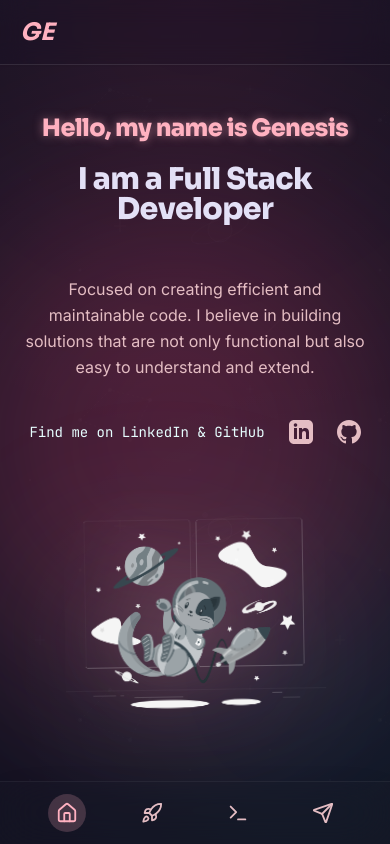
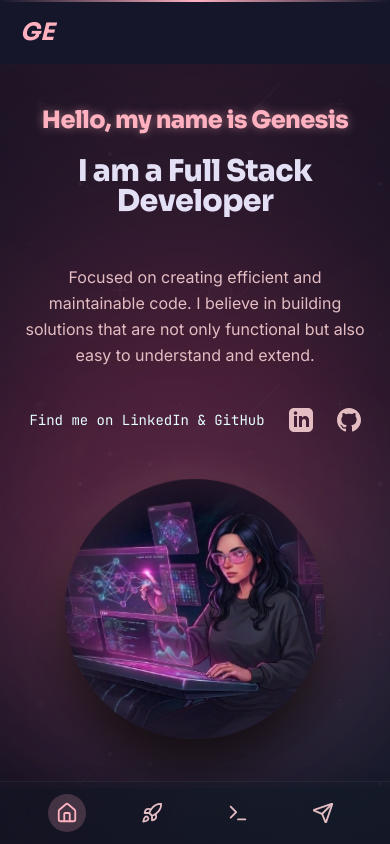
Before and after one commit to GenesisJED/porfolio, a Next.js app: page / in a window 390 px wide. Shown: the top 844 px of the page. Built offline with nearby package versions, Linux system fonts and the light colour scheme.

Commit message:
new changes

```diff
--- a/src/app/components/Header.js
+++ b/src/app/components/Header.js
@@ -10,7 +10,8 @@ const Navbar = () => {
   }, []);
 
   return (
-    <nav className="fixed top-0 w-full z-50 bg-surface/10 backdrop-blur-md border-b border-white/10 shadow-sm transition-all duration-300">
+    <nav className="relative lg:fixed top-0 w-full z-50 bg-[#16162a] transition-all duration-300">
+      <div className="absolute inset-x-0 top-0 h-[1.5px] bg-gradient-to-r from-transparent via-primary to-transparent"></div>
       <div className="flex justify-between items-center max-w-[1280px] mx-auto px-5 md:px-6 py-4">
         <a
           href="#"
--- a/src/app/components/HeroSection.js
+++ b/src/app/components/HeroSection.js
@@ -5,18 +5,18 @@ const HeroSection = () => {
   return (
     <section
       id="home"
-      className="relative w-full overflow-hidden min-h-[80vh] flex items-center justify-center pt-28 pb-12 md:pt-32 md:pb-16"
+      className="relative w-full overflow-hidden min-h-[80vh] flex items-center justify-center pt-10 pb-12 md:pt-32 md:pb-16"
     >
       <div
         className="pattern-bg"
-        style={{ opacity: 0.15 }}
+        style={{ opacity: 0.35 }}
         suppressHydrationWarning
       ></div>
 
       <div className="absolute top-1/4 -left-16 w-[480px] h-[480px] bg-primary-container/25 blur-[100px] rounded-full z-[-1] pointer-events-none"></div>
 
       <div className="w-full max-w-[1280px] mx-auto px-5 md:px-6 flex flex-col lg:flex-row items-center justify-center gap-12 lg:gap-20">
-        <div className="w-full lg:w-1/2 flex flex-col gap-6 z-10 relative items-center text-center lg:items-start lg:text-left">
+        <div className="w-full lg:w-1/2 flex flex-col gap-6 z-10 relative items-center text-center lg:items-start lg:text-left animate-fade-in-up">
           <div>
             <h1 className="font-headline text-3xl sm:text-4xl md:text-[44px] lg:text-[52px] xl:text-[56px] font-extrabold text-on-surface leading-[1.3] tracking-[-0.02em] mb-6">
               <span className="block text-primary text-glow-primary text-2xl sm:text-3xl md:text-[28px] lg:text-[32px] xl:text-[36px] mb-5">
@@ -26,7 +26,7 @@ const HeroSection = () => {
             </h1>
           </div>
 
-          <p className="text-base md:text-lg text-on-surface-variant max-w-xl leading-relaxed mt-1">
+          <p className="text-base md:text-lg text-on-surface-variant max-w-xl leading-relaxed mt-0 md:mt-1">
             {BaseInfo.description}
           </p>
 
@@ -35,7 +35,7 @@ const HeroSection = () => {
               Find me on LinkedIn &amp; GitHub
             </span>
             <a
-              className="text-on-surface-variant hover:text-primary transition-colors duration-300"
+              className="text-on-surface-variant hover:text-primary transition-all duration-300 ease-out hover:scale-105"
               href="https://www.linkedin.com/in/g%C3%A9nesis-e-602b151b4/"
               target="_blank"
               rel="noopener noreferrer"
@@ -46,7 +46,7 @@ const HeroSection = () => {
               </svg>
             </a>
             <a
-              className="text-on-surface-variant hover:text-primary transition-colors duration-300"
+              className="text-on-surface-variant hover:text-primary transition-all duration-300 ease-out hover:scale-105"
               href="https://github.com/GenesisJED"
               target="_blank"
               rel="noopener noreferrer"
@@ -59,11 +59,11 @@ const HeroSection = () => {
           </div>
         </div>
 
-        <div className="w-full lg:w-1/2 flex justify-center relative">
-          <div className="absolute inset-0 bg-gradient-to-tr from-primary/10 to-transparent rounded-full blur-3xl z-[-1]"></div>
+        <div className="w-full lg:w-1/2 flex justify-center relative animate-fade-in-up" style={{ animationDelay: "0.2s" }}>
+          <div className="absolute inset-0 bg-gradient-to-tr from-primary/10 to-transparent rounded-full blur-3xl z-[-1] animate-pulse-glow"></div>
           <div className="hero-dev-float hero-image-wrapper relative">
             <img
-              src="/images/cat-hero.png"
+              src="/images/banner-img.png"
               alt="Desarrolladora de software"
               className="hero-image"
             />
--- a/src/app/components/ProjectSection.js
+++ b/src/app/components/ProjectSection.js
@@ -28,7 +28,7 @@ const ProjectSection = () => {
           {projects.map(({ id, image, title, description, url, github }) => (
             <article
               key={id}
-              className="glass-card rounded-xl overflow-hidden flex flex-col group transition-all duration-300 hover:-translate-y-2"
+              className="glass-card glass-card-hover rounded-xl overflow-hidden flex flex-col group"
             >
               <div className="relative h-48 bg-surface-container-high overflow-hidden border-b border-white/5">
                 {image ? (
--- a/src/app/components/SkillsSection.js
+++ b/src/app/components/SkillsSection.js
@@ -28,7 +28,7 @@ const SkillsSection = () => {
             return (
               <div
                 key={cat}
-                className="glass-card p-6 md:p-8 rounded-xl flex flex-col h-full"
+                className="glass-card glass-card-hover p-6 md:p-8 rounded-xl flex flex-col h-full"
               >
                 <div className="flex items-center gap-3 mb-6">
                   <div className={`w-2 h-2 rounded-full ${config.dot} ${config.glow}`}></div>
@@ -39,10 +39,10 @@ const SkillsSection = () => {
 
                 <div className="flex flex-wrap gap-3 mt-auto">
                   {SKILLS.filter((s) => s.category === cat).map((skill) => (
-                    <span
-                      key={skill.name}
-                      className={`px-4 py-2 bg-surface-container-high border border-white/5 rounded-lg font-mono text-sm text-on-surface transition-colors ${config.hover}`}
-                    >
+                      <span
+                        key={skill.name}
+                        className={`px-4 py-2 bg-surface-container-high border border-white/5 rounded-lg font-mono text-sm text-on-surface transition-all duration-300 hover:-translate-y-1 hover:shadow-lg ${config.hover}`}
+                      >
                       {skill.name}
                     </span>
                   ))}
--- a/src/app/globals.css
+++ b/src/app/globals.css
@@ -140,6 +140,17 @@ body {
   overflow: hidden;
   flex-shrink: 0;
   background: transparent;
+  position: relative;
+  border-radius: 50%;
+  box-shadow: 0 25px 50px rgba(0, 0, 0, 0.8), 0 0 40px rgba(255, 177, 192, 0.2);
+}
+
+.hero-image-wrapper::after {
+  content: '';
+  position: absolute;
+  inset: 0;
+  pointer-events: none;
+  background: radial-gradient(circle, transparent 50%, #121221 95%);
 }
 
 .hero-image {
@@ -149,6 +160,8 @@ body {
   object-position: center top;
   display: block;
   filter: drop-shadow(0 0 30px rgba(255, 177, 192, 0.2));
+  -webkit-mask-image: radial-gradient(circle, rgba(0, 0, 0, 1) 50%, rgba(0, 0, 0, 0) 90%);
+  mask-image: radial-gradient(circle, rgba(0, 0, 0, 1) 50%, rgba(0, 0, 0, 0) 90%);
 }
 
 .hero-dev-float {
@@ -162,3 +175,50 @@ body {
   -webkit-text-fill-color: transparent;
   display: inline-block;
 }
+
+@keyframes fadeInUp {
+  from {
+    opacity: 0;
+    transform: translateY(30px);
+  }
+  to {
+    opacity: 1;
+    transform: translateY(0);
+  }
+}
+
+@keyframes pulseGlow {
+  0%, 100% {
+    box-shadow: 0 0 15px rgba(255, 76, 131, 0.3), 0 0 30px rgba(235, 178, 255, 0.1);
+  }
+  50% {
+    box-shadow: 0 0 25px rgba(255, 76, 131, 0.6), 0 0 45px rgba(235, 178, 255, 0.3);
+  }
+}
+
+.animate-fade-in-up {
+  animation: fadeInUp 0.8s cubic-bezier(0.16, 1, 0.3, 1) forwards;
+}
+
+.animate-pulse-glow {
+  animation: pulseGlow 4s ease-in-out infinite;
+}
+
+.hover-lift {
+  transition: transform 0.4s cubic-bezier(0.16, 1, 0.3, 1), box-shadow 0.4s cubic-bezier(0.16, 1, 0.3, 1);
+}
+
+.hover-lift:hover {
+  transform: translateY(-8px);
+  box-shadow: 0 20px 40px rgba(0, 0, 0, 0.6), 0 0 25px rgba(255, 177, 192, 0.3);
+}
+
+.glass-card-hover {
+  transition: all 0.4s cubic-bezier(0.16, 1, 0.3, 1);
+}
+
+.glass-card-hover:hover {
+  background: rgba(255, 255, 255, 0.06);
+  border-color: rgba(255, 177, 192, 0.4);
+  box-shadow: 0 25px 50px rgba(0, 0, 0, 0.7), inset 0 0 30px rgba(255, 177, 192, 0.2);
+}
```
Also changed, not shown: public/images/banner-img.png (added).
